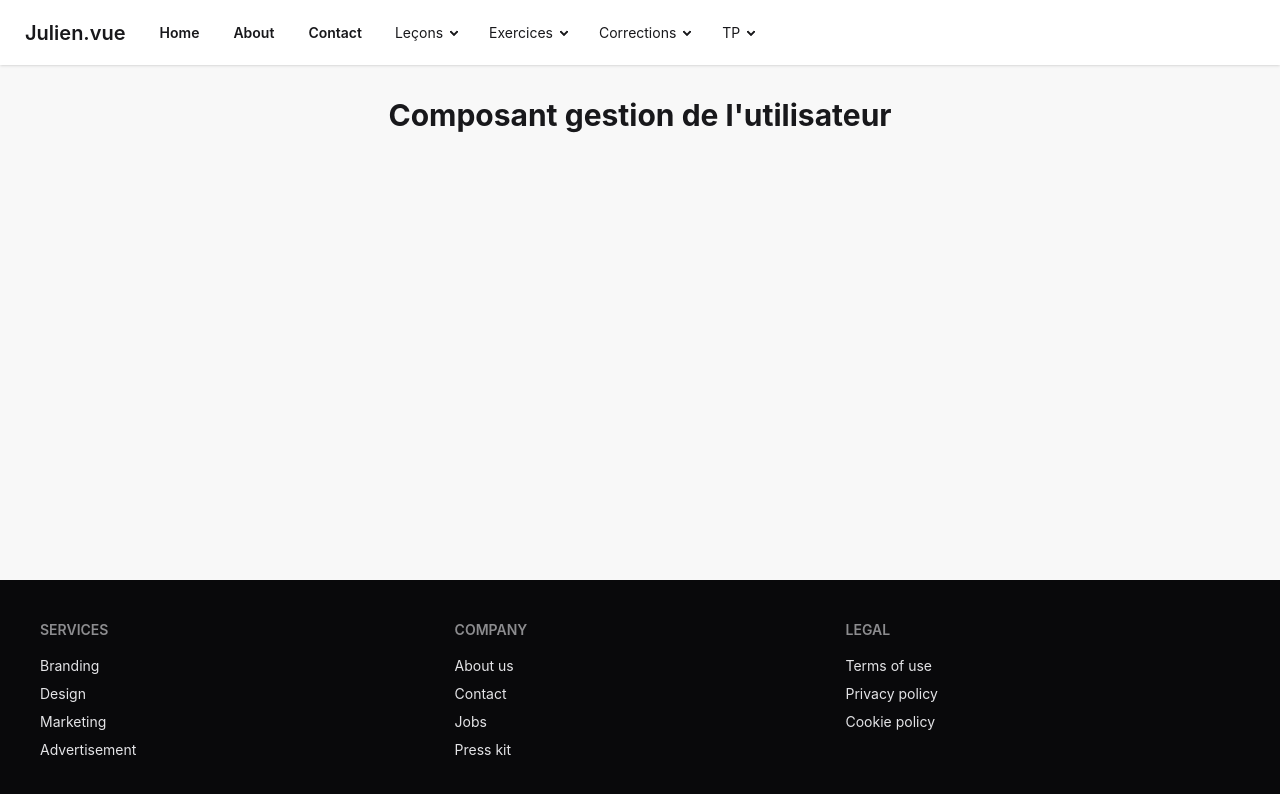
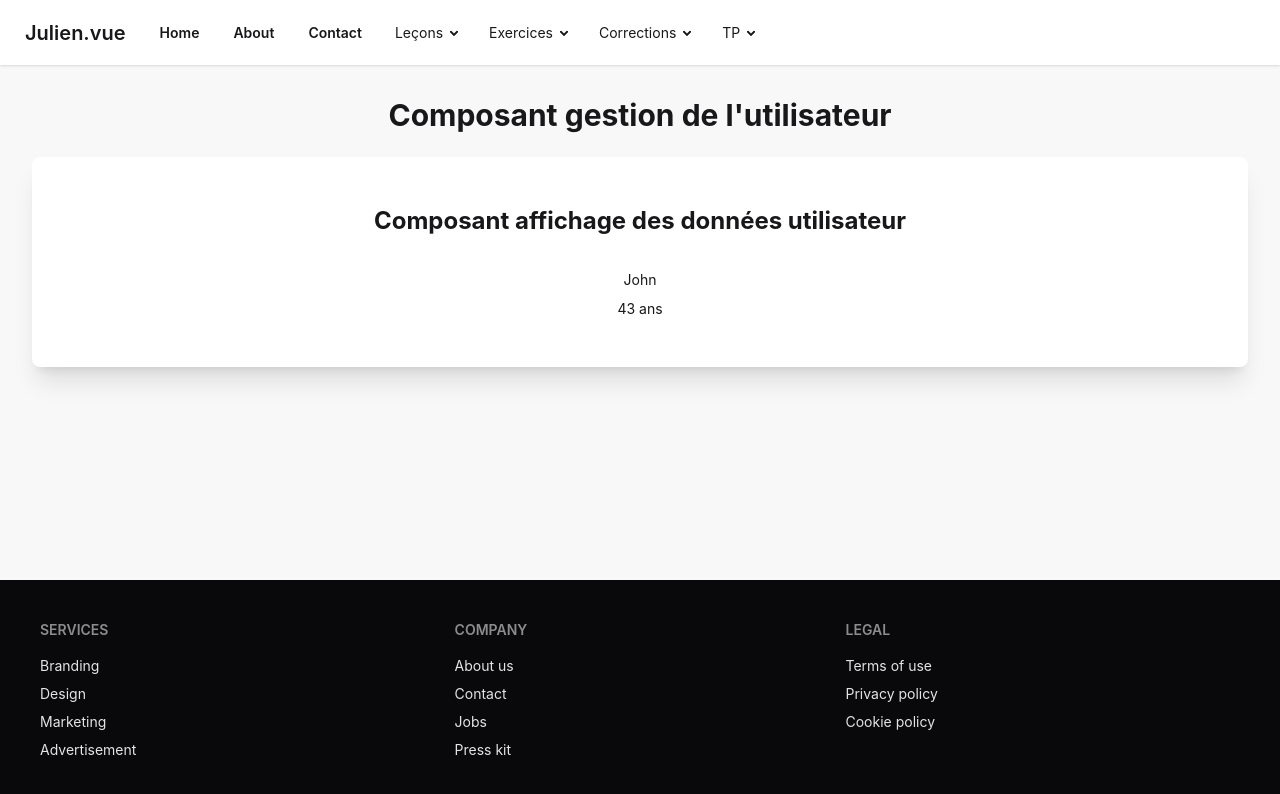
Before and after one commit to juliencongras/julien.vue, a Vue app: page /tp/component_communication in a window 1280 px wide. Shown: the top 794 px of the page. Built offline with nearby package versions, Linux system fonts and the light colour scheme; no server answers.

Commit message:
TP Component communication affichage données utilisateur

```diff
--- a/src/components/ActiveUserTp.vue
+++ b/src/components/ActiveUserTp.vue
@@ -0,0 +1,29 @@
+<template>
+    <div class="card bg-base-100 shadow-xl rounded-box p-6">
+        <div class="card-body text-center">
+            <h2 class="text-2xl font-bold mb-6">Composant affichage des données utilisateur</h2>
+            <p>{{ userName }}</p>
+            <p>{{ userAge }} ans</p>
+        </div>
+    </div>
+</template>
+
+<script setup lang='js'>
+import { defineProps } from 'vue'
+
+const props = defineProps({
+    userName: {
+        type: String,
+        required: true
+    },
+    userAge: {
+        type: Number,
+        required: true
+    },
+});
+
+</script>
+
+<style scoped lang="css">
+/* Les styles sont gérés par DaisyUI et Tailwind, pas de CSS supplémentaire n'est nécessaire ici. */
+</style>
--- a/src/views/tp/tp-component-communication.vue
+++ b/src/views/tp/tp-component-communication.vue
@@ -1,9 +1,13 @@
 <template>
     <h1 class="text-3xl font-bold mb-6 text-center">Composant gestion de l'utilisateur</h1>
+    <ActiveUserTp
+    v-bind:user-name="parentUserData.name"
+    v-bind:user-age="parentUserData.age" />
 </template>
 
 <script setup lang='js'>
 import { ref } from 'vue';
+import ActiveUserTp from '../../components/ActiveUserTp.vue';
 
 const parentUserData = ref({
     name: "John",
```
